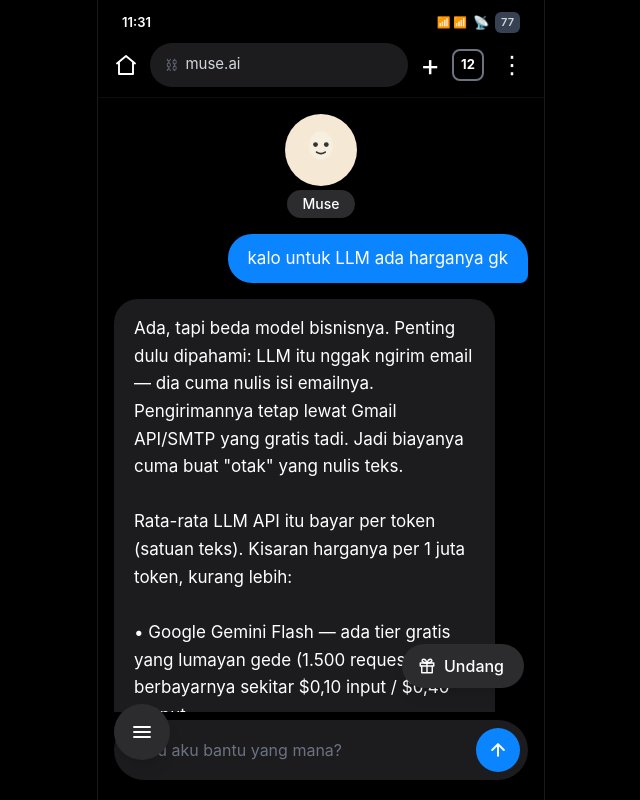
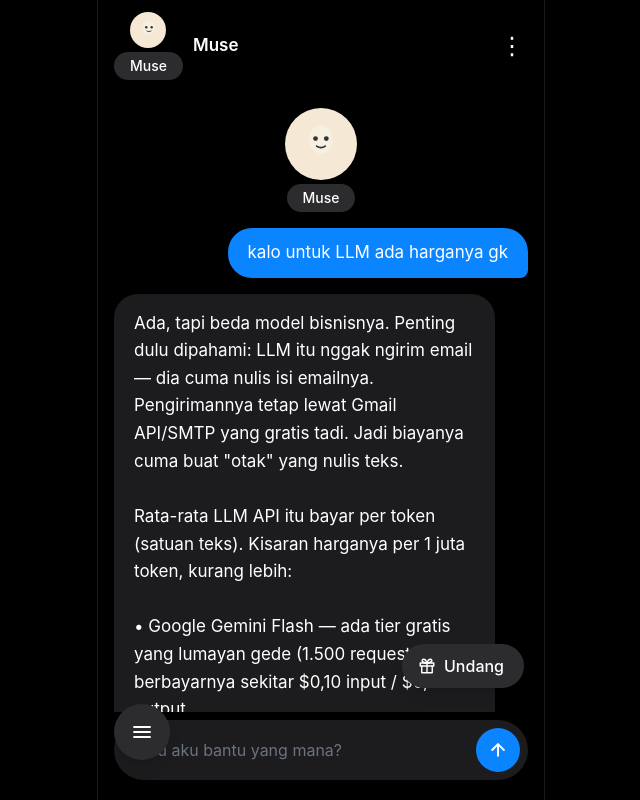
Before and after one commit to Rain-dev-187/smart-virtual-assistant-llm, a React (Vite) app in the folder frontend/: page / in a window 1280 px wide. Shown: the whole page, without its empty margins (319-959 px from the left). Built offline with nearby package versions, Linux system fonts and the light colour scheme.

Commit message:
Hapus elemen browser/HP tiruan di header chat, ganti header aplikasi yang bersih

```diff
--- a/frontend/src/components/ChatScreen.jsx
+++ b/frontend/src/components/ChatScreen.jsx
@@ -29,27 +29,12 @@
 
   return (
     <div className="flex flex-col h-full">
-      {/* Status bar tiruan */}
-      <div className="flex items-center justify-between px-6 pt-3 text-[13px] font-semibold shrink-0">
-        <span>11:31</span>
-        <span className="flex items-center gap-1.5 text-gray-300">
-          <span className="text-[11px]">📶 📶</span>
-          <span>📡</span>
-          <span className="bg-gray-700 rounded-md px-1.5 py-0.5 text-[11px]">77</span>
-        </span>
-      </div>
-
-      {/* Header browser */}
-      <div className="flex items-center gap-3 px-4 py-2.5 shrink-0 border-b border-white/5">
-        <button className="text-white" aria-label="Beranda">{I.home}</button>
-        <div className="flex-1 flex items-center gap-2 bg-card rounded-full px-4 py-2.5 text-gray-300">
-          <span className="text-gray-500">⛓</span>
-          <span className="text-[15px]">muse.ai</span>
+      {/* Header aplikasi */}
+      <div className="flex items-center justify-between px-4 py-3 shrink-0">
+        <div className="flex items-center gap-2.5">
+          <MuseAvatar size={36} />
+          <span className="text-white text-[17px] font-semibold">Muse</span>
         </div>
-        <button className="text-white text-3xl leading-none" aria-label="Tab baru">+</button>
-        <button className="relative text-white" aria-label="Tab">
-          <span className="block w-8 h-8 rounded-lg border-2 border-gray-500 items-center justify-center flex text-[13px] font-bold">12</span>
-        </button>
         <button onClick={onOpenMenu} className="text-white text-2xl leading-none px-1" aria-label="Menu">⋮</button>
       </div>
 
```
